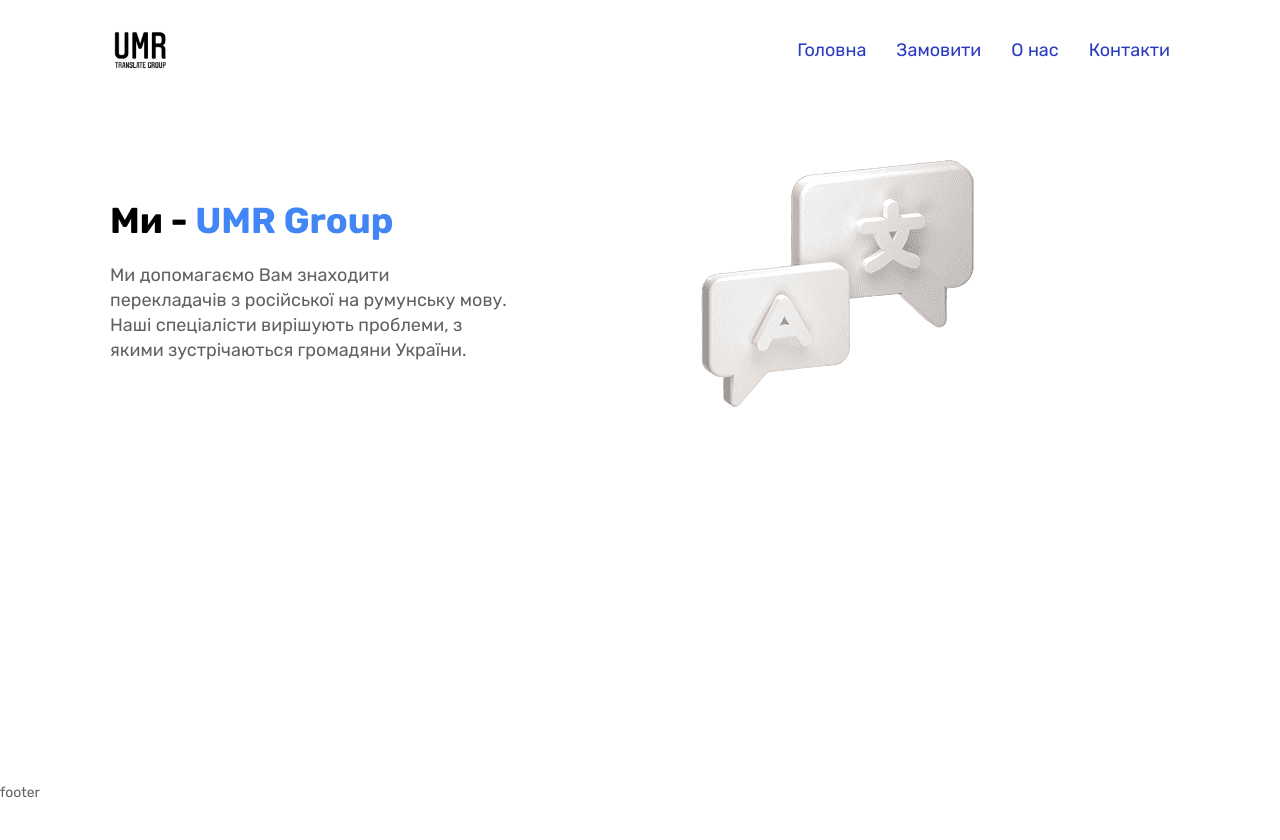
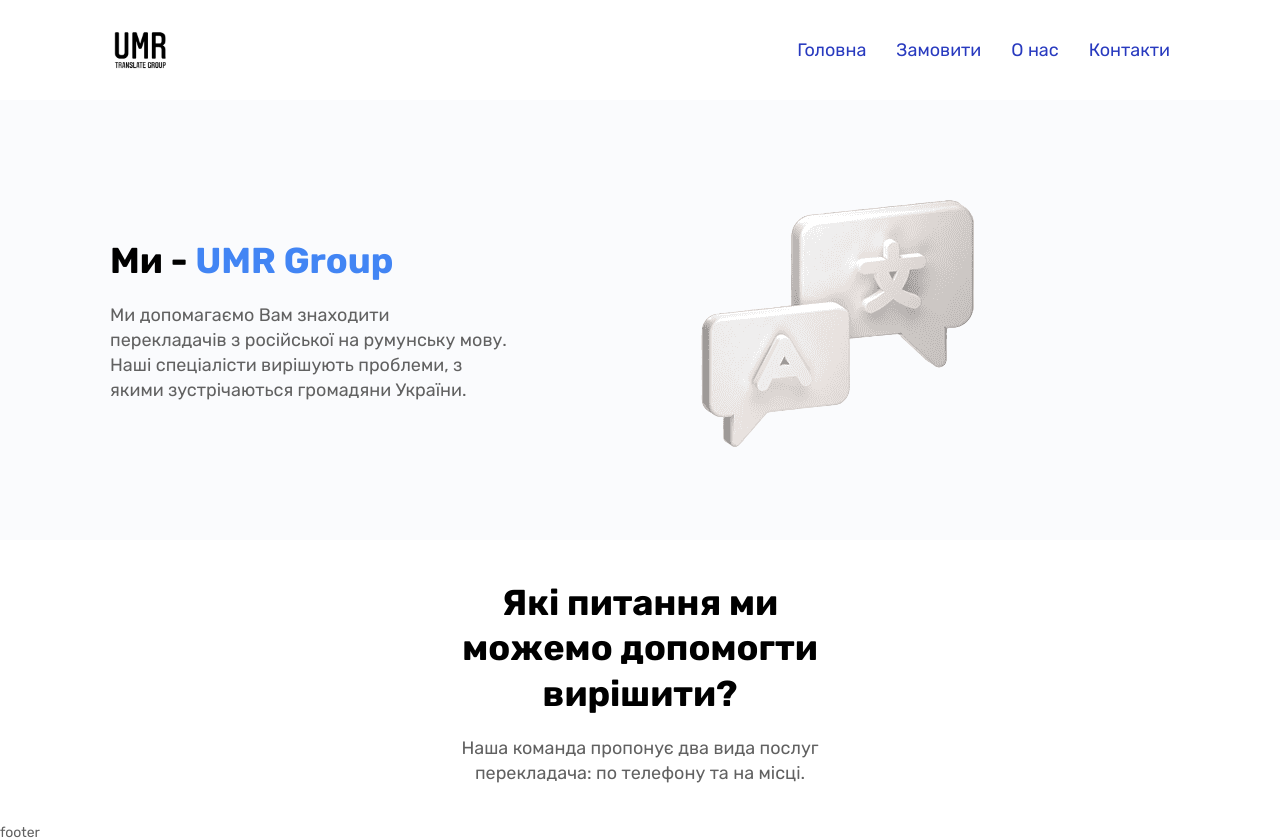
Before and after one commit to Alekseypavlov14/umr-group, a React (Create React App) app: page / in a window 1280 px wide. Before the commit the page ends 800 px from the top, so only its background shows below. Built offline with nearby package versions, Linux system fonts and the light colour scheme.

Commit message:
sections in home page

```diff
--- a/src/pages/Home/Home.module.css
+++ b/src/pages/Home/Home.module.css
@@ -1,6 +1,11 @@
-.Section {
+.Section:nth-child(odd) {
+  background: #FAFBFD;
+}
+
+.Section__Content {
   display: flex;
   align-items: center;
+  padding: 40px 0px;
   flex-wrap: wrap;
   width: 100%;
 }
@@ -9,3 +14,8 @@
   max-width: 100%;
   margin: 0px auto;
 }
+
+.Section_without_image div {
+  margin: 0 auto;
+  text-align: center;
+}
--- a/src/pages/Home/Home.tsx
+++ b/src/pages/Home/Home.tsx
@@ -1,6 +1,7 @@
 import { FC } from 'react'
 import { Container } from '../../components/Container/Container'
 import { TextBlock } from '../../components/TextBlock/TextBlock'
+import cn from 'classnames'
 import image from './../../assets/images/translator.png'
 import styles from './Home.module.css'
 
@@ -9,16 +10,15 @@ interface HomeProps {}
 const Home: FC<HomeProps> = () => {
   return (
     <div className={styles.Home}>
+      <section className={styles.Section}>
         <Container>
-
-        <section className={styles.Section}>
+          <div className={styles.Section__Content}>
             <div className={styles.Content}>
               <TextBlock
                 title={<>Ми - <span>UMR&nbsp;Group</span></>}
                 content="Ми допомагаємо Вам знаходити перекладачів з російської на
                 румунську мову. Наші спеціалісти вирішують проблеми, з якими зустрічаються
-              громадяни України.
-              "
+                громадяни України."
               />
             </div>
             <img
@@ -26,9 +26,23 @@ const Home: FC<HomeProps> = () => {
               src={image}
               alt='translator'
             />
+          </div>
+        </Container>
       </section>
 
+      <section className={cn(styles.Section, styles.Section_without_image)}>
+        <Container>
+          <div className={styles.Section__Content}>
+            <div className={styles.Content}>
+              <TextBlock
+                title='Які питання ми можемо допомогти вирішити?'
+                content="Наша команда пропонує два вида послуг перекладача:
+                по телефону та на місці."
+              />
+            </div>
+          </div>
         </Container>
+      </section>
     </div>
   )
 }
```
Lines whose indentation alone changed are shown as unchanged.
